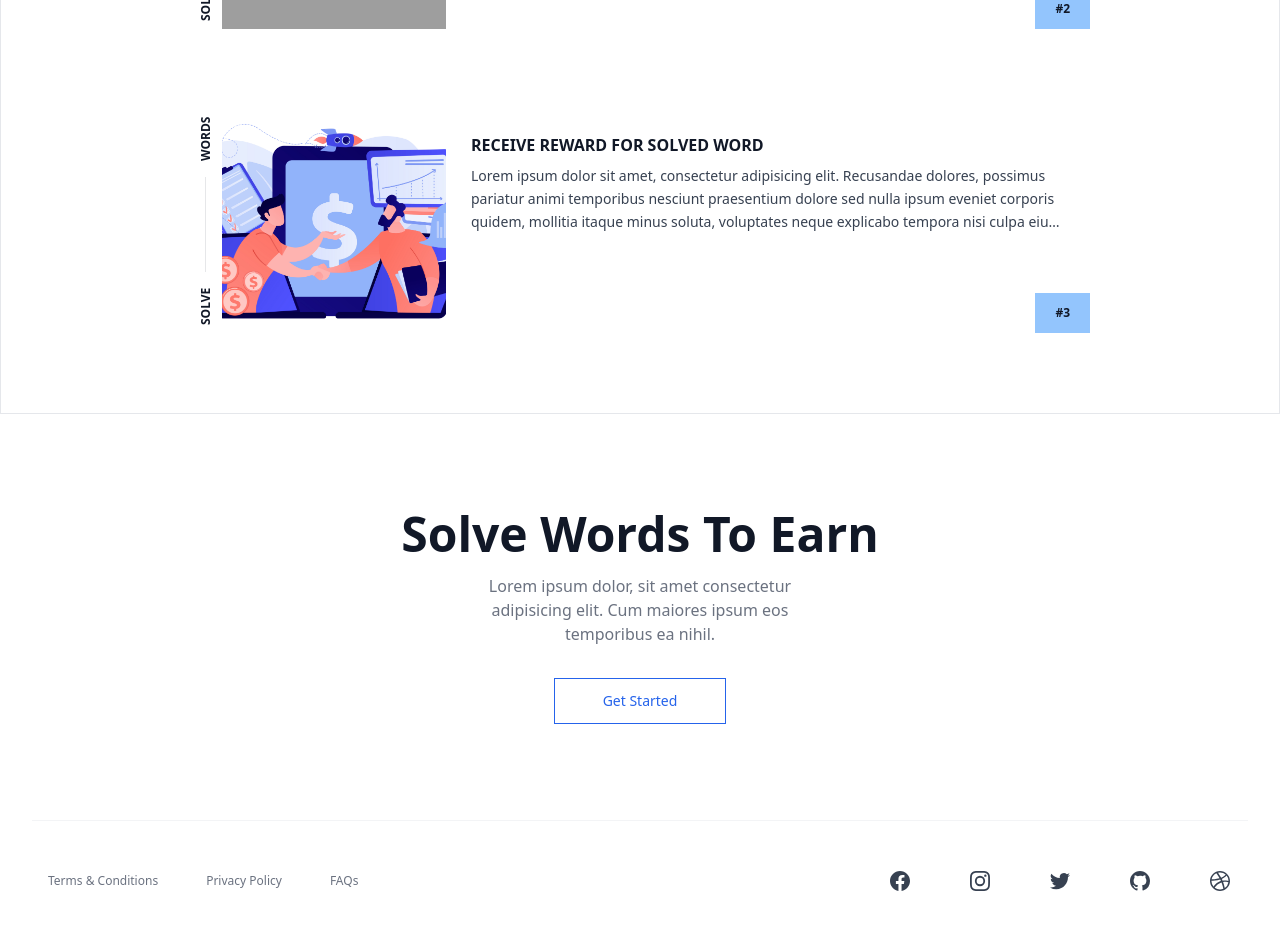
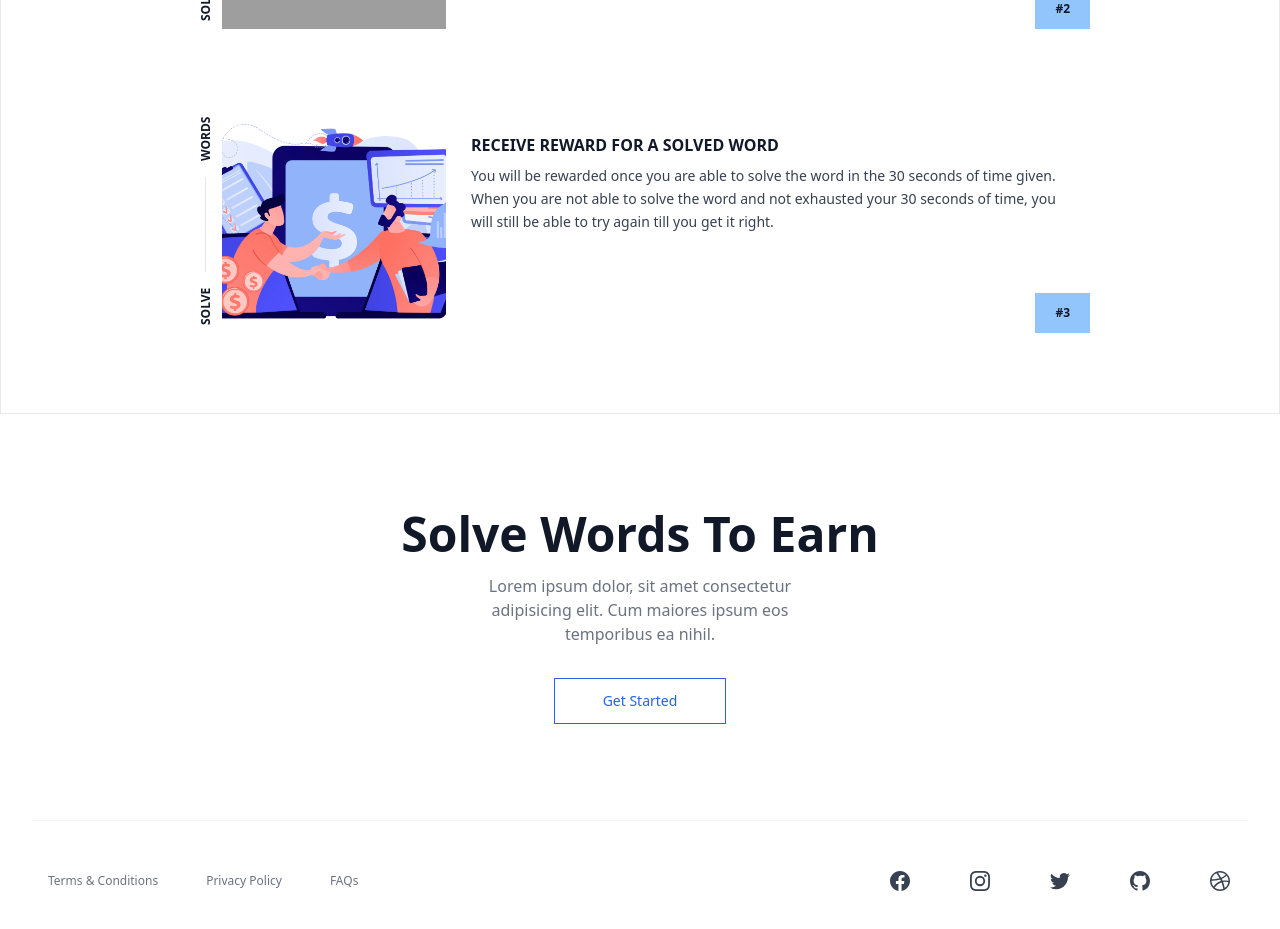
Before and after one commit to kwakyebrilliant/playme, a React (Create React App) app: page / in a window 1280 px wide. Shown: the part 1580-2509 px from the top of the page. Built offline with nearby package versions, Linux system fonts and the light colour scheme; grey boxes are pictures that could not be loaded; the HTML template or start-up script is replaced by a standard one.

Commit message:
home updates

```diff
--- a/src/components/HomePage.js
+++ b/src/components/HomePage.js
@@ -203,16 +203,14 @@ const HomePage = () => {
             <div className="border-s border-gray-900/10 p-4 sm:border-l-transparent sm:p-6">
               <a>
                 <h3 className="font-bold uppercase text-gray-900">
-                  Receive reward for solved word
+                  Receive reward for a solved word
                 </h3>
               </a>
 
               <p className="mt-2 line-clamp-3 text-sm/relaxed text-gray-700">
-                Lorem ipsum dolor sit amet, consectetur adipisicing elit. Recusandae
-                dolores, possimus pariatur animi temporibus nesciunt praesentium dolore
-                sed nulla ipsum eveniet corporis quidem, mollitia itaque minus soluta,
-                voluptates neque explicabo tempora nisi culpa eius atque dignissimos.
-                Molestias explicabo corporis voluptatem?
+                You will be rewarded once you are able to solve the word in the 30 seconds
+                of time given. When you are not able to solve the word and not exhausted your
+                30 seconds of time, you will still be able to try again till you get it right.
               </p>
             </div>
 
```
